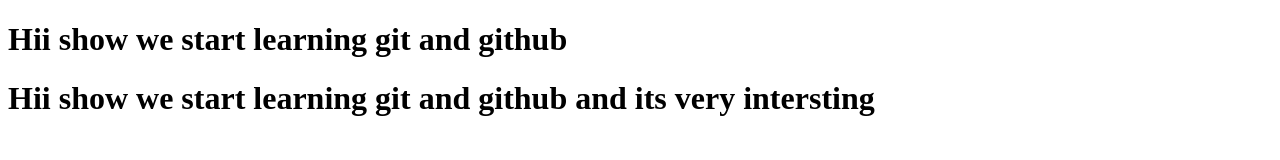
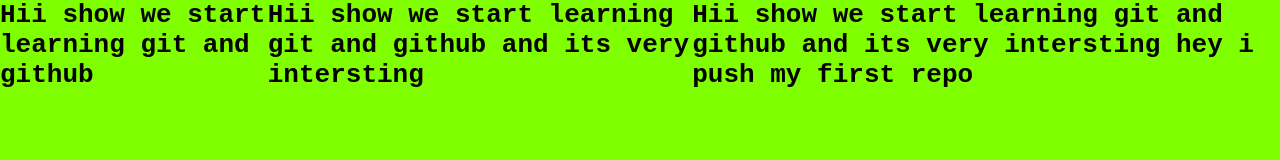
Before and after one commit to diyasharma-dev/My-Repo, a plain HTML site: page index.html in a window 1280 px wide. Drawn offline with Linux system fonts and the light colour scheme.

Commit message:
Adding css for this index page

```diff
--- a/index.html
+++ b/index.html
@@ -1,6 +1,7 @@
 <!DOCTYPE html>
 <html lang="en">
 <head>
+    <link rel="stylesheet" href="style.css">
     <meta charset="UTF-8">
     <meta name="viewport" content="width=device-width, initial-scale=1.0">
     <title>Document</title>
@@ -8,5 +9,6 @@
 <body>
     <h1>Hii show we start learning git and github</h1>
     <h1>Hii show we start learning git and github and its very intersting</h1>
+    <h1>Hii show we start learning git and github and its very intersting hey i push my first repo</h1>
 </body>
 </html>
--- /dev/null
+++ b/style.css
@@ -0,0 +1,11 @@
+*{
+    margin: 0px;
+    padding: 0px;
+    font-family: monospace;
+
+}
+body{
+    background-color: chartreuse;
+    display: flex;
+    justify-content: center;
+}
```
